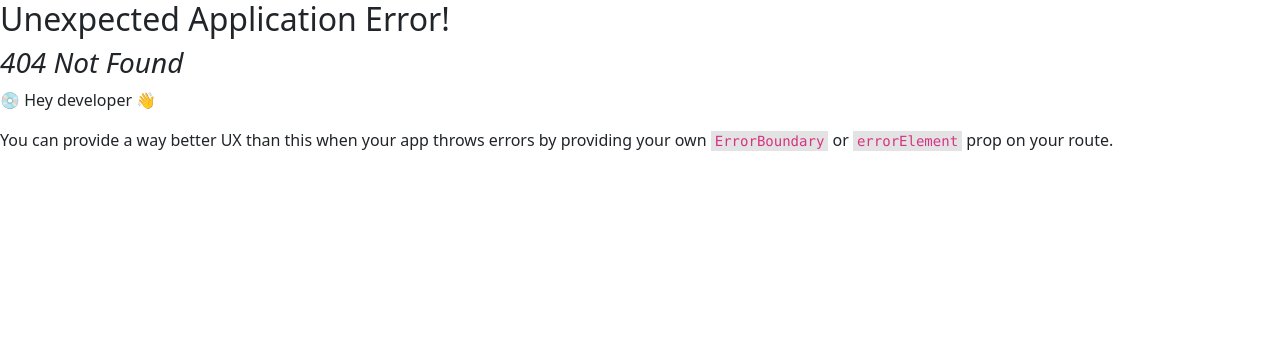
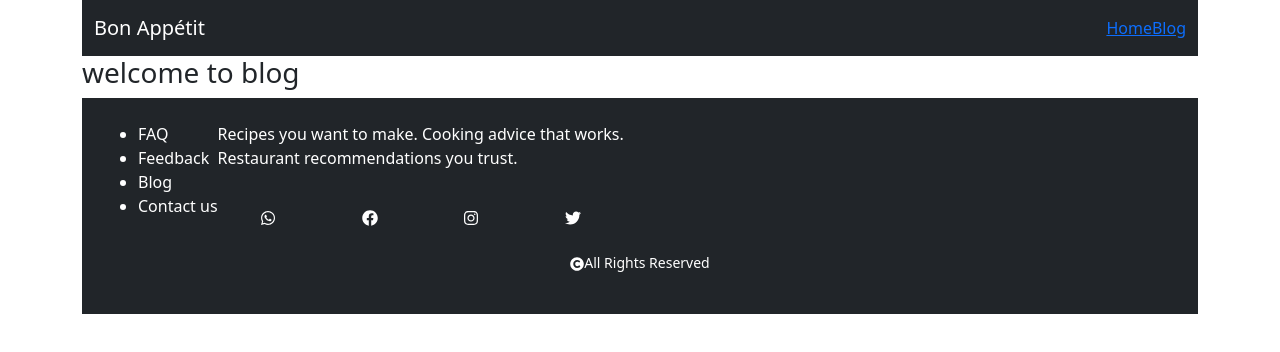
Before and after one commit to Ruhanitamanna/bon-apetit-client, a React (Vite) app: page /blog in a window 1280 px wide. Before the commit this address had no page. Shown: the top 352 px of the page. Built offline with nearby package versions, Linux system fonts and the light colour scheme.

Commit message:
navbar created

```diff
--- /dev/null
+++ b/src/components/Blog/Blog.jsx
@@ -0,0 +1,11 @@
+import React from "react";
+
+const Blog = () => {
+  return (
+    <div>
+      <h3>welcome to blog</h3>
+    </div>
+  );
+};
+
+export default Blog;
--- a/src/components/Footer/Footer.jsx
+++ b/src/components/Footer/Footer.jsx
@@ -9,8 +9,8 @@ import {
 
 const Footer = () => {
   return (
-    <div className="bg-dark text-white p-4">
-      <div className="d-flex  justify-content-between">
+    <div className="bg-dark text-white p-4 ">
+      <div className="d-flex  justify-content-between d-sm-inline-flex">
         <ul>
           <li>FAQ</li>
           <li>Feedback</li>
--- a/src/components/Header/Header.jsx
+++ b/src/components/Header/Header.jsx
@@ -1,9 +1,19 @@
 import React from "react";
+import { Container, Nav, Navbar } from "react-bootstrap";
+import { Link } from "react-router-dom";
 
 const Header = () => {
   return (
     <div>
-      <h2>This is Header</h2>
+      <Navbar bg="dark" variant="dark">
+        <Container>
+          <Navbar.Brand href="#home">Bon Appétit</Navbar.Brand>
+          <Nav className="ms-4">
+            <Link to="/">Home</Link>
+            <Link to="/blog">Blog</Link>
+          </Nav>
+        </Container>
+      </Navbar>
     </div>
   );
 };
--- a/src/main.jsx
+++ b/src/main.jsx
@@ -5,6 +5,7 @@ import "./index.css";
 import { createBrowserRouter, RouterProvider } from "react-router-dom";
 import Home from "./components/Home/Home.jsx";
 import Main from "./layout/Main.jsx";
+import Blog from "./components/Blog/Blog.jsx";
 
 const router = createBrowserRouter([
   {
@@ -15,6 +16,10 @@ const router = createBrowserRouter([
         path: "/",
         element: <Home></Home>,
       },
+      {
+        path: "/blog",
+        element: <Blog></Blog>,
+      },
     ],
   },
 ]);
```
